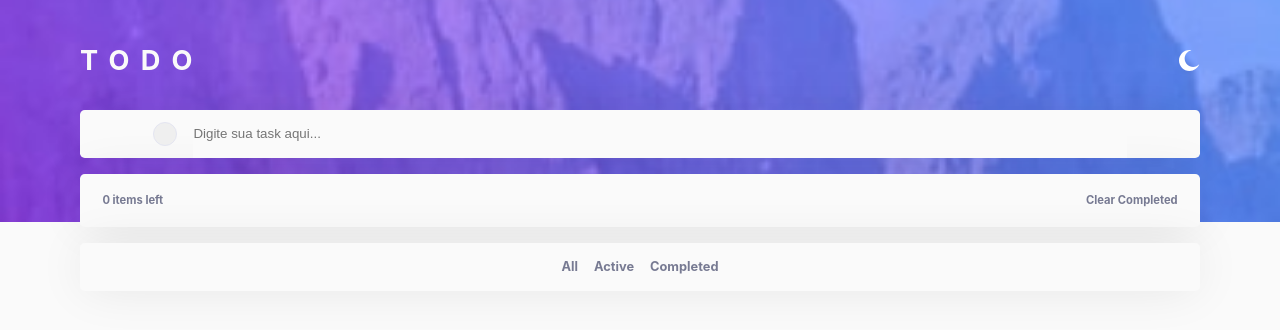
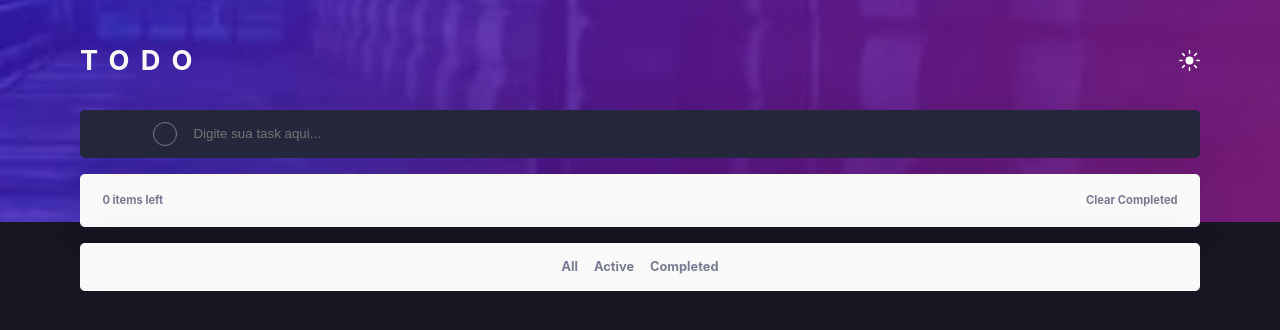
Before and after one commit to GiovannyCordeiro/ToDo, a React (Vite) app: page / in a window 1280 px wide. Shown: the top 330 px of the page. Built offline with nearby package versions, Linux system fonts and the light colour scheme.

Commit message:
state-refactoring

```diff
--- a/src/App.jsx
+++ b/src/App.jsx
@@ -3,8 +3,8 @@ import Todo from './components/Todo'
 
 export default function App() {
   return (
-    <div className="light App">
-      <header id='header-light'></header>
+    <div className="dark App">
+      <header id='header-dark'></header>
       <Todo/>
     </div>
   )
--- a/src/App.scss
+++ b/src/App.scss
@@ -18,6 +18,7 @@
 
   #header-dark{
     background: url(./images/bg-mobile-dark.jpg) center center;
+    background-size: cover;
   }
 }
 
--- a/src/components/FilterList.jsx
+++ b/src/components/FilterList.jsx
@@ -1,20 +1,20 @@
-import React, { useContext } from 'react'
+import React, { useContext, useRef} from 'react'
 import { TodosContext } from '../contexts/TodoContext'
 
 export default function FilterList() {
 
-  const {modesTasks} = useContext(TodosContext);
+  const {modesTasks, setRenderList} = useContext(TodosContext);
 
   const modeAll = () => {
-    // setModesTasks('All')
+    setRenderList('All');
   }
 
   const modeActive = () => {
-    // setModesTasks('Active')
+    setRenderList('Active')
   }
 
   const modeCompleted = () => {
-    // setModesTasks('Completed')
+    setRenderList('Completed')
   }
 
   return (
--- a/src/components/HeaderTodo.jsx
+++ b/src/components/HeaderTodo.jsx
@@ -1,11 +1,17 @@
 import iconLight from '../images/icon-moon.svg'
 import iconSun from '../images/icon-sun.svg'
 
+import { useContext } from 'react'
+import { TodosContext } from '../contexts/TodoContext'
+
 export default function HeaderTodo() {
+
+  const {darkMode, setDarkMode} = useContext(TodosContext)
+
   return (
     <header className='header-todo'>
       <h2>TODO</h2>
-      <img src={iconLight} alt="icon" />
+      <img onClick={() => setDarkMode(!darkMode)} src={darkMode === true ? iconSun : iconLight} alt="icon" />
     </header>
   )
 }
--- a/src/components/InputTodo.jsx
+++ b/src/components/InputTodo.jsx
@@ -3,7 +3,7 @@ import { TodosContext } from "../contexts/TodoContext"
 
 export default function InputTodo() {
 
-  const {addNewTask} = useContext(TodosContext);
+  const {dispatch} = useContext(TodosContext);
   const [newContent, setNewContent] = useState('');
 
   const captureValue = (e) => {
@@ -12,12 +12,13 @@ export default function InputTodo() {
 
   const sendTask = (e) => {
     e.preventDefault();
-    addNewTask(newContent);
+
+    dispatch({type: 'add-task', payload: newContent})
     setNewContent('')
   }
 
   return (
-    <div className="input-todo">
+    <div className="input-todo-dark">
       <form onSubmit={sendTask} className="wrapper-input">
         <button type="submit" className="button"></button>
         <input type="text" value={newContent} onChange={captureValue} placeholder='Digite sua task aqui...'/>
--- a/src/components/ItemTodo.jsx
+++ b/src/components/ItemTodo.jsx
@@ -8,16 +8,18 @@ import check from '../images/icon-check.svg'
 
 export default function ItemTodo(todo) {
 
-  const {removeItem, setMoment} = useContext(TodosContext);
+  const {dispatch} = useContext(TodosContext);
   const [styleButton, setStyleButton] = useState('button');
 
-  const clickButtonFunction = (todo) => {
+
+  const clickButtonFunction = () => {
     if(styleButton === 'button'){
       setStyleButton('button-active');
     }
-    else{
+    else if(styleButton ==='button-active' ){
       setStyleButton('button');
     }
+    dispatch({ type: 'toggle-completed', payload: todo.index })
   }
 
   return (
@@ -27,7 +29,7 @@ export default function ItemTodo(todo) {
           <img src={check} alt='check'/>
         </div>
         <input value={todo.content} type="text" name="text" id="text" readOnly/>
-        <img onClick={() => removeItem(todo.id)} id='close-icon' src={closeIcon} />
+        <img onClick={() => dispatch({type: 'delete-item', payload: todo.id})} id='close-icon' src={closeIcon} />
       </div>
     </div>
   )
--- a/src/components/ListTodo.jsx
+++ b/src/components/ListTodo.jsx
@@ -1,4 +1,3 @@
-import React, { useState } from 'react'
 import {useContext} from 'react';
 
 // components
@@ -6,21 +5,50 @@ import ItemTodo from './ItemTodo'
 import StatusTask from './StatusTask'
 
 // hoooks e contexts
-import { TodosContext } from '../contexts/TodoContext';
+import { TodosContext} from '../contexts/TodoContext';
 
 export default function ListTodo() {
 
-  const {listTodos} = useContext(TodosContext);
+  const {state, renderList} = useContext(TodosContext);
 
+  const {tasks} = state;
 
-  const renderList = listTodos.map((toDo) => (
-  <ItemTodo key={toDo.id} id={toDo.id} content={toDo.content} />
+  const all = tasks.map((toDo, index) => (
+  <ItemTodo index={index} key={toDo.id} id={toDo.id} content={toDo.content} />
   ))
 
-  return (
-    <div className="list-todo">
-      {renderList}
-      <StatusTask />
-    </div>
-  )
+  const completed = tasks.map((toDo, index) => (
+    toDo.isCompleted === true && <ItemTodo index={index} key={toDo.id} id={toDo.id} content={toDo.content} />
+  ))
+
+  const active = tasks.map((toDo, index) => (
+    toDo.isCompleted === false && <ItemTodo index={index} key={toDo.id} id={toDo.id} content={toDo.content} />
+  ))
+
+    if(renderList === 'All'){
+      return(
+        <div className="list-todo">
+          {all}
+          <StatusTask />
+        </div>
+      )
+    }
+
+    else if(renderList === 'Completed'){
+      return(
+        <div className="list-todo">
+          {completed}
+          <StatusTask />
+        </div>
+      )
+    }
+
+    else if(renderList === 'Active'){
+      return(
+        <div className="list-todo">
+          {active}
+          <StatusTask />
+        </div>
+      )
+    }
 }
--- a/src/components/StatusTask.jsx
+++ b/src/components/StatusTask.jsx
@@ -3,12 +3,21 @@ import { TodosContext } from "../contexts/TodoContext"
 
 export default function StatusTask() {
 
-  const {listTodos} = useContext(TodosContext);
+  const {state, dispatch} = useContext(TodosContext);
+  const {tasks} = state;
+
+  const fiteredTasks = tasks.filter(todos =>
+    todos.isCompleted !== true
+  )
+  const pendingTasks = fiteredTasks.length;
+
+  const [taskscompleted]  = tasks.filter(todos => todos.isCompleted === true);
+
 
   return (
     <div className="status-tasks">
-      <span>{`${listTodos.length} items left`}</span>
-      <span id='clear-completed'>Clear Completed</span>
+      <span>{`${pendingTasks} items left`}</span>
+      <span onClick={() => {dispatch({type: 'clear-completed', payload: taskscompleted.isCompleted})}} id='clear-completed'>Clear Completed</span>
     </div>
   )
 }
--- a/src/components/Todo.scss
+++ b/src/components/Todo.scss
@@ -4,7 +4,6 @@
   .Todo{
     min-height: 80vh;
     min-width: 87.5%;
-    // background: rgba(128, 128, 128, 0.701);
     position: absolute;
     transform: translateX(-50%);
     top:5.5%;
@@ -23,6 +22,7 @@
         font-size: 1.7rem;
         letter-spacing: .7rem;
         color: $Very-Light-Gray;
+
       }
 
       img{
@@ -31,10 +31,10 @@
       }
     }
 
-    .input-todo{
+    .input-todo-dark,.input-todo-light{
       width: 100%;
       height: 3rem;
-      background: $Very-Light-Gray;
+      background: $Very-Dark-Desaturated-Blue;
       margin-top: 2.05rem;
       border-radius: .3rem;
       display: flex;
@@ -50,11 +50,21 @@
           height: 100%;
           width: 100%;
           border: 0;
-          background-color: $Very-Light-Gray;
+          background-color: $Very-Dark-Desaturated-Blue;
+          color: #fff;
 
           &:focus{
             outline: none;
           }
+        }
+      }
+    }
+
+    .input-todo-light{
+      background-color: $Very-Light-Gray;
+      .wrapper-input{
+        input{
+          background-color: $Very-Light-Gray;;
         }
       }
     }
@@ -64,8 +74,12 @@
       width: 1.6rem;
       height: 1.5rem;
       border-radius: 1.2rem;
+      display: flex;
+      align-items: center;
+      justify-content: center;
       cursor:pointer;
-      border: 1px solid $Very-Light-Grayish-Blue;
+      border: 1px solid $Dark-Grayish-Blue;
+      background-color: $Very-Dark-Desaturated-Blue;
     }
 
     .list-todo{
@@ -203,6 +217,7 @@
             }
           }
         }
+
         .status-tasks{
           height: 3.5rem;
           align-items: flex-end;
--- a/src/contexts/TodoContext.jsx
+++ b/src/contexts/TodoContext.jsx
@@ -4,42 +4,42 @@ export const TodosContext = createContext();
 
 const TodoContextProvider = ({children}) => {
 
-  const [listTodos, setListsTodos] = useState([]);
-
-  const addNewTask = (contentTodo) => {
-    if(contentTodo === ''){
-      return;
-    }
-    const newTodo = {
-      id:Math.floor(Math.random() * 1000),
-      content: contentTodo}
-    setListsTodos([newTodo,...listTodos])
-  }
-
-  const removeItem = (id) => {
-      const newArray = [...listTodos].filter(todos => todos.id !== id);
-      setListsTodos(newArray)
-  }
-
+  const [darkMode, setDarkMode] = useState(true)
 
   const reducer = (state, action) => {
     switch(action.type){
       case 'add-task':
-      return{
-        tasks: [...state.tasks, {name: action.inputValue, isCompleted: false}]
-      }
+        return{
+          ...state,
+          tasks: [{content: action.payload, id:Math.floor(Math.random() * 1000), isCompleted: false},...state.tasks]
+      };
+      case 'delete-item':
+        return{
+          ...state,
+          tasks: state.tasks.filter(todos => todos.id !== action.payload)
+        };
+      case 'toggle-completed':
+        return{
+          ...state,
+          tasks: state.tasks.map((item, index) => index === action.payload ?  {...item, isCompleted: !item.isCompleted} : item)
+        }
+      case 'clear-completed':
+        return{
+          ...state,
+          tasks: state.tasks.filter(todos => todos.isCompleted !== action.payload)
+        }
       default:
         return state
     }
   }
 
-
   const [state, dispatch] = useReducer(reducer, { tasks: [] });
 
+  const [renderList, setRenderList] = useState('All')
 
 
   return(
-    <TodosContext.Provider value={{listTodos, setListsTodos, addNewTask, removeItem}}>
+    <TodosContext.Provider value={{ dispatch, state, renderList, setRenderList, darkMode, setDarkMode}}>
       {children}
     </TodosContext.Provider>
   )
```
